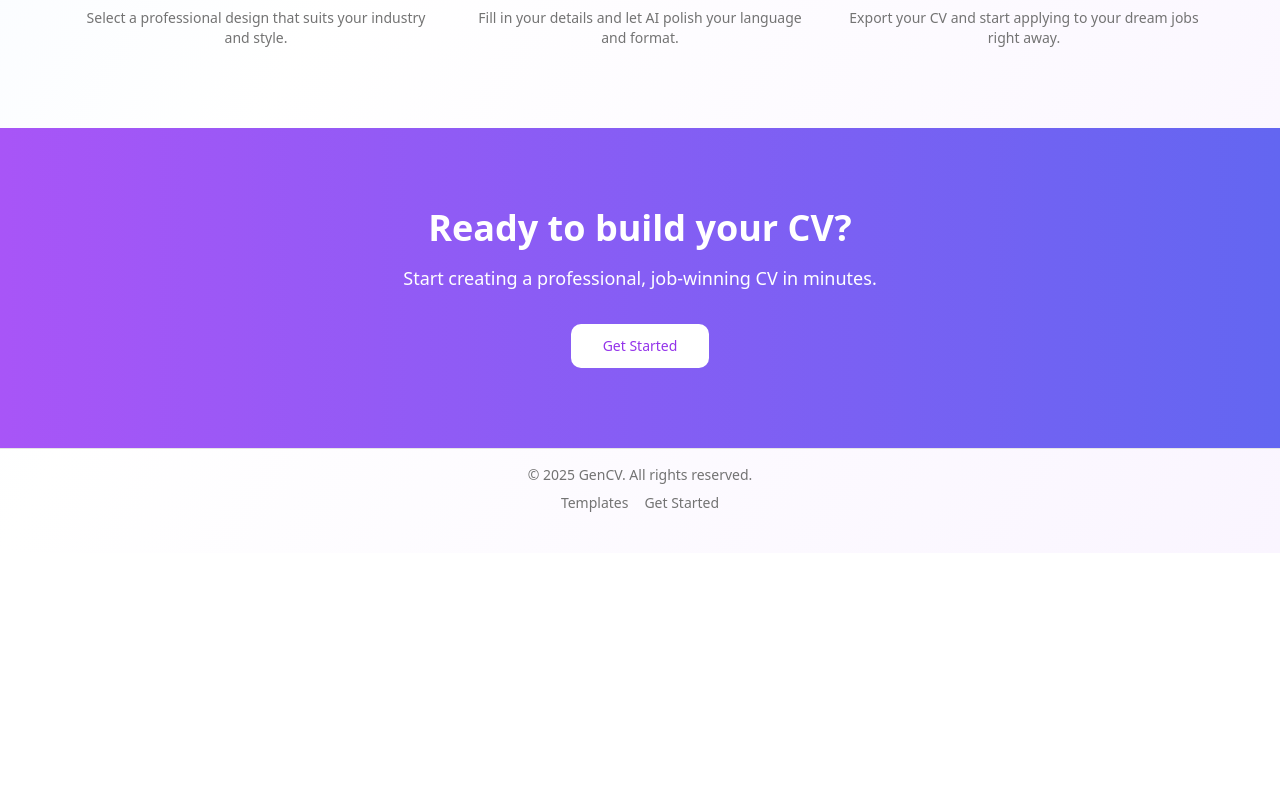
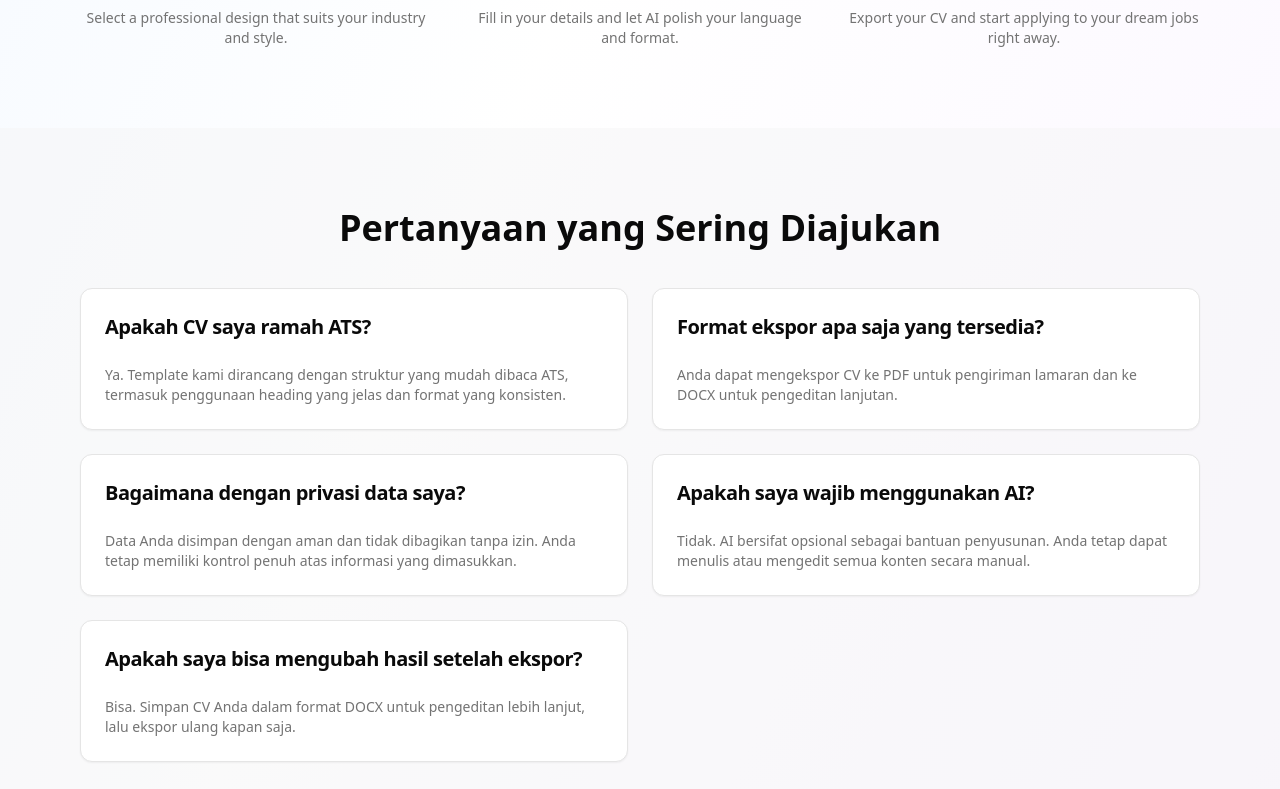
Before and after one commit to Urdemonlord/GenCV, a Next.js app in the folder apps/web/: page / in a window 1280 px wide. Shown: the part 1591-2380 px from the top of the page. Before the commit the page ends 2144 px from the top, so only its background shows below. Built offline with nearby package versions, Linux system fonts and the light colour scheme.

Commit message:
Add FAQ section to landing page

```diff
--- /dev/null
+++ b/apps/web/app/components/faq.tsx
@@ -0,0 +1,53 @@
+import { Card, CardContent, CardHeader, CardTitle } from '@cv-generator/ui';
+
+const faqs = [
+  {
+    question: 'Apakah CV saya ramah ATS?',
+    answer:
+      'Ya. Template kami dirancang dengan struktur yang mudah dibaca ATS, termasuk penggunaan heading yang jelas dan format yang konsisten.',
+  },
+  {
+    question: 'Format ekspor apa saja yang tersedia?',
+    answer:
+      'Anda dapat mengekspor CV ke PDF untuk pengiriman lamaran dan ke DOCX untuk pengeditan lanjutan.',
+  },
+  {
+    question: 'Bagaimana dengan privasi data saya?',
+    answer:
+      'Data Anda disimpan dengan aman dan tidak dibagikan tanpa izin. Anda tetap memiliki kontrol penuh atas informasi yang dimasukkan.',
+  },
+  {
+    question: 'Apakah saya wajib menggunakan AI?',
+    answer:
+      'Tidak. AI bersifat opsional sebagai bantuan penyusunan. Anda tetap dapat menulis atau mengedit semua konten secara manual.',
+  },
+  {
+    question: 'Apakah saya bisa mengubah hasil setelah ekspor?',
+    answer:
+      'Bisa. Simpan CV Anda dalam format DOCX untuk pengeditan lebih lanjut, lalu ekspor ulang kapan saja.',
+  },
+];
+
+export default function FAQ() {
+  return (
+    <section className="py-20 bg-muted/50">
+      <div className="max-w-6xl mx-auto px-4">
+        <h2 className="text-3xl sm:text-4xl font-bold text-center">
+          Pertanyaan yang Sering Diajukan
+        </h2>
+        <div className="mt-10 grid gap-6 md:grid-cols-2">
+          {faqs.map((faq) => (
+            <Card key={faq.question}>
+              <CardHeader>
+                <CardTitle className="text-xl">{faq.question}</CardTitle>
+              </CardHeader>
+              <CardContent className="text-sm text-muted-foreground">
+                {faq.answer}
+              </CardContent>
+            </Card>
+          ))}
+        </div>
+      </div>
+    </section>
+  );
+}
--- a/apps/web/app/page.tsx
+++ b/apps/web/app/page.tsx
@@ -3,6 +3,7 @@ import Hero from './components/hero';
 import SocialProof from './components/social-proof';
 import Features from './components/features';
 import Process from './components/process';
+import FAQ from './components/faq';
 import CTA from './components/cta';
 import Footer from './components/footer';
 
@@ -15,6 +16,7 @@ export default function LandingPage() {
         <SocialProof />
         <Features />
         <Process />
+        <FAQ />
         <CTA />
       </main>
       <Footer />
```
